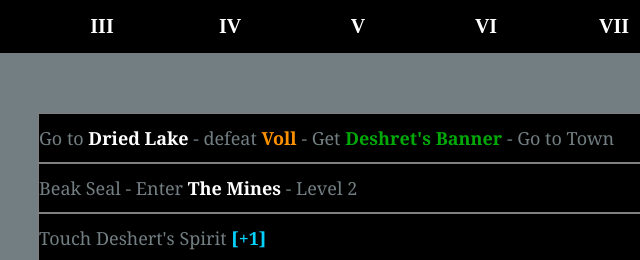
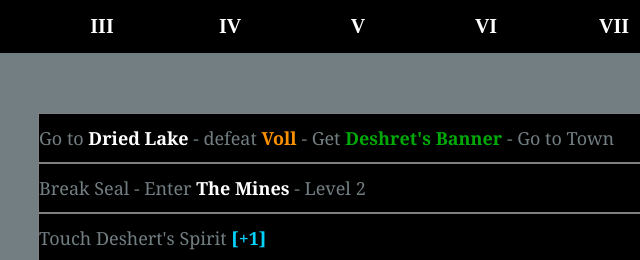
Before and after one commit to loicbogaert/Zalkin-s_Leveling, a plain HTML site: page IV.html in a window 1280 px wide. Shown: the top 260 px of the page, 218-858 px from the left. Drawn offline with Linux system fonts and the light colour scheme.

Commit message:
correction des coquilles

```diff
--- a/IV.html
+++ b/IV.html
@@ -30,7 +30,7 @@
         <section class="act">
             <div class="etape-list">
                 <p class="etape visible">Go to <t class="white">&nbspDried Lake&nbsp</t>- defeat <t class="orange">&nbspVoll&nbsp</t>- Get <t class="green">&nbspDeshret's Banner&nbsp</t>- Go to Town</p>
-                <p class="etape visible">Beak Seal - Enter <t class="white">&nbspThe Mines&nbsp</t>-<t>&nbspLevel 2</t></p>
+                <p class="etape visible">Break Seal - Enter <t class="white">&nbspThe Mines&nbsp</t>-<t>&nbspLevel 2</t></p>
                 <p class="etape visible">Touch Deshert's Spirit <t class="cyan">&nbsp[+1]</t></p>
                 <p class="etape visible">Enter <t class="white">&nbspCrystal Veins&nbsp</t><t class="blue">[WP]&nbsp</t>- WP to Town - Deliver quests</p>
                 <p class="etape visible">WP back to <t class="white">&nbspCrystal Veins</t></p>
```
Also changed, not shown: V.html (+1 -1 lines).
